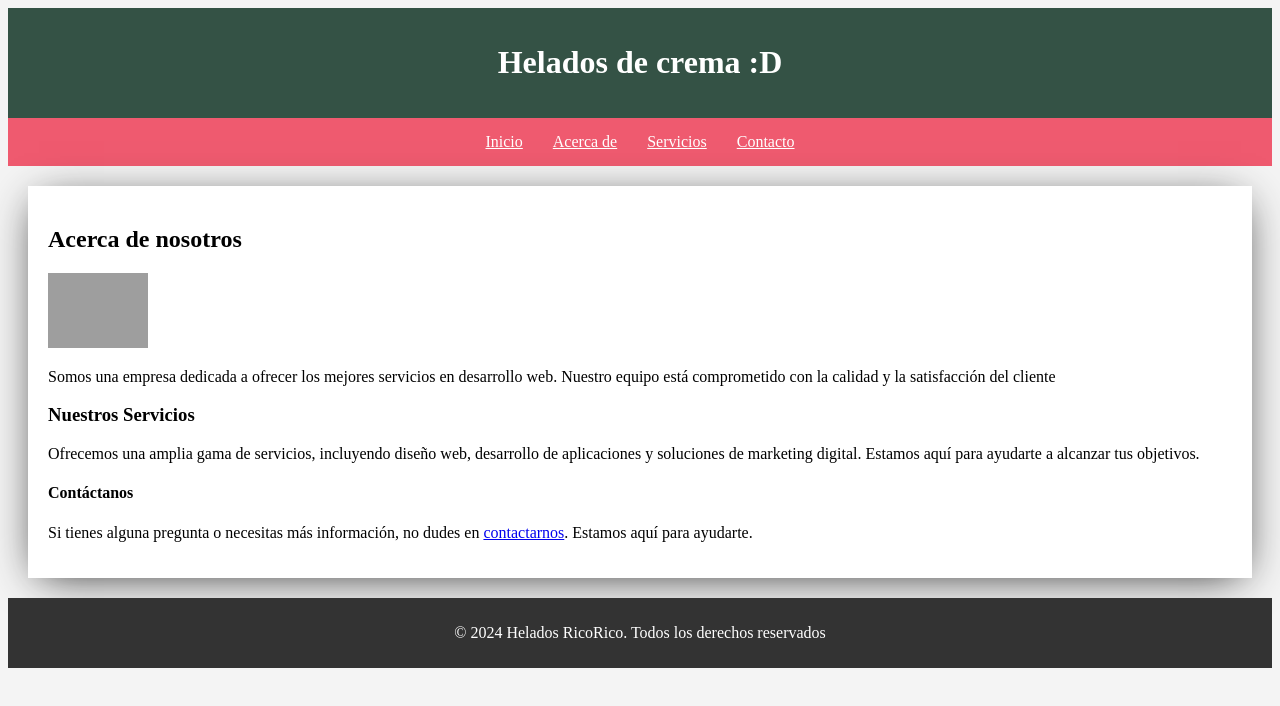
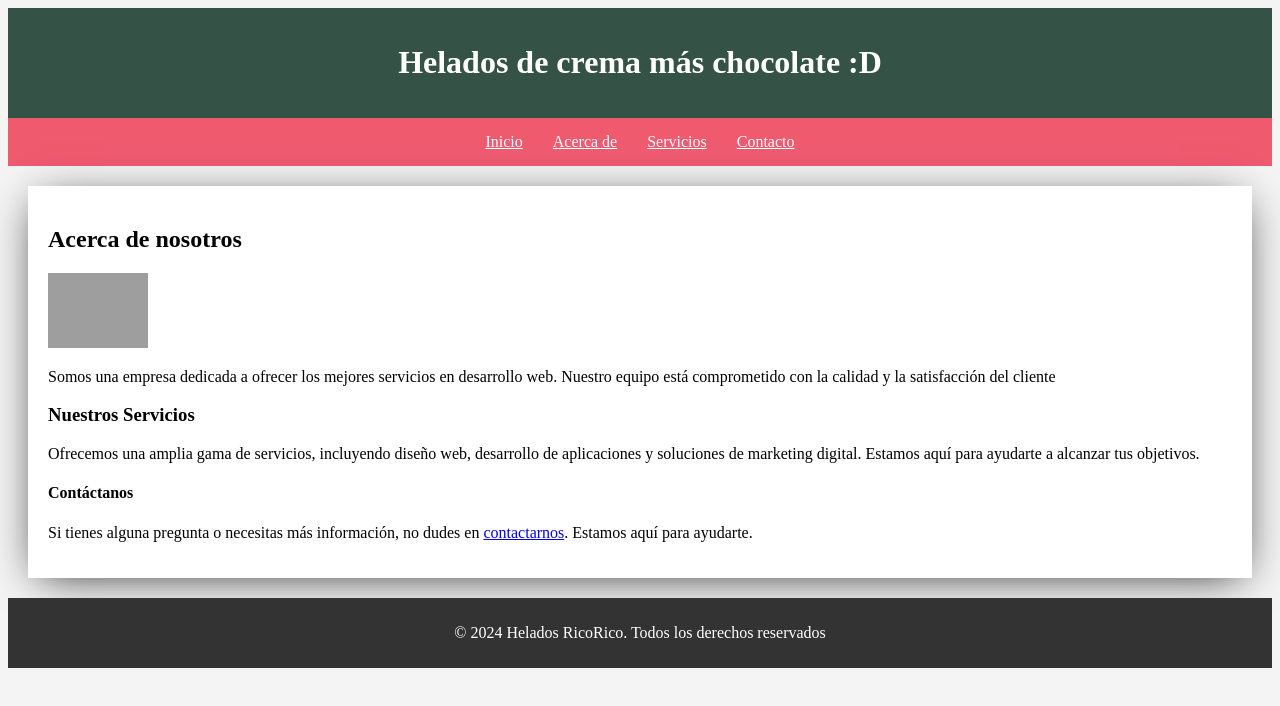
Before and after one commit to Floracuatica/estudios, a plain HTML site: page index.html in a window 1280 px wide. Drawn offline with Linux system fonts and the light colour scheme; grey boxes are pictures that could not be loaded.

Commit message:
Update index.html

```diff
--- a/index.html
+++ b/index.html
@@ -42,7 +42,7 @@
     <body>
         <!-- Esta línea es para el usuario-->
          <header>
-            <h1>Helados de crema :D</h1>
+            <h1>Helados de crema más chocolate :D</h1>
          </header>
          <nav>
             <a  href="#inicio">Inicio</a>
```
